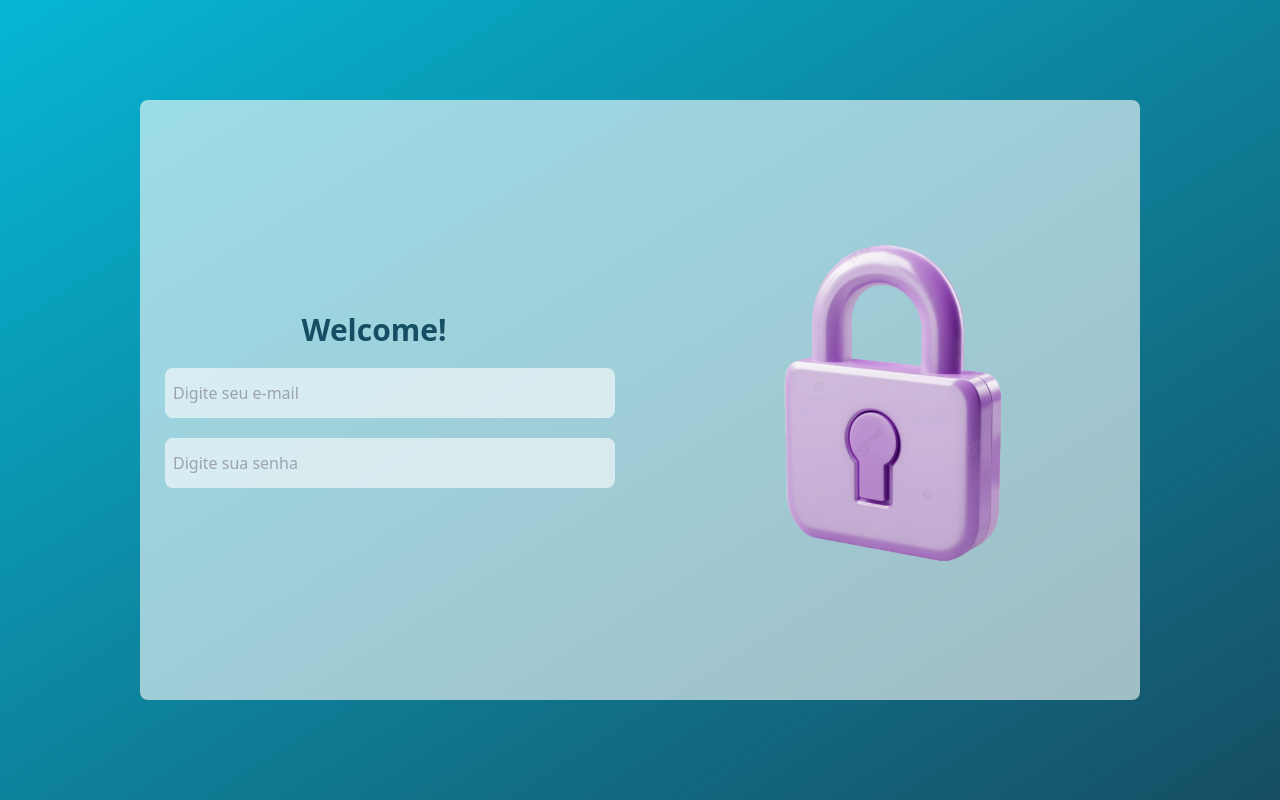
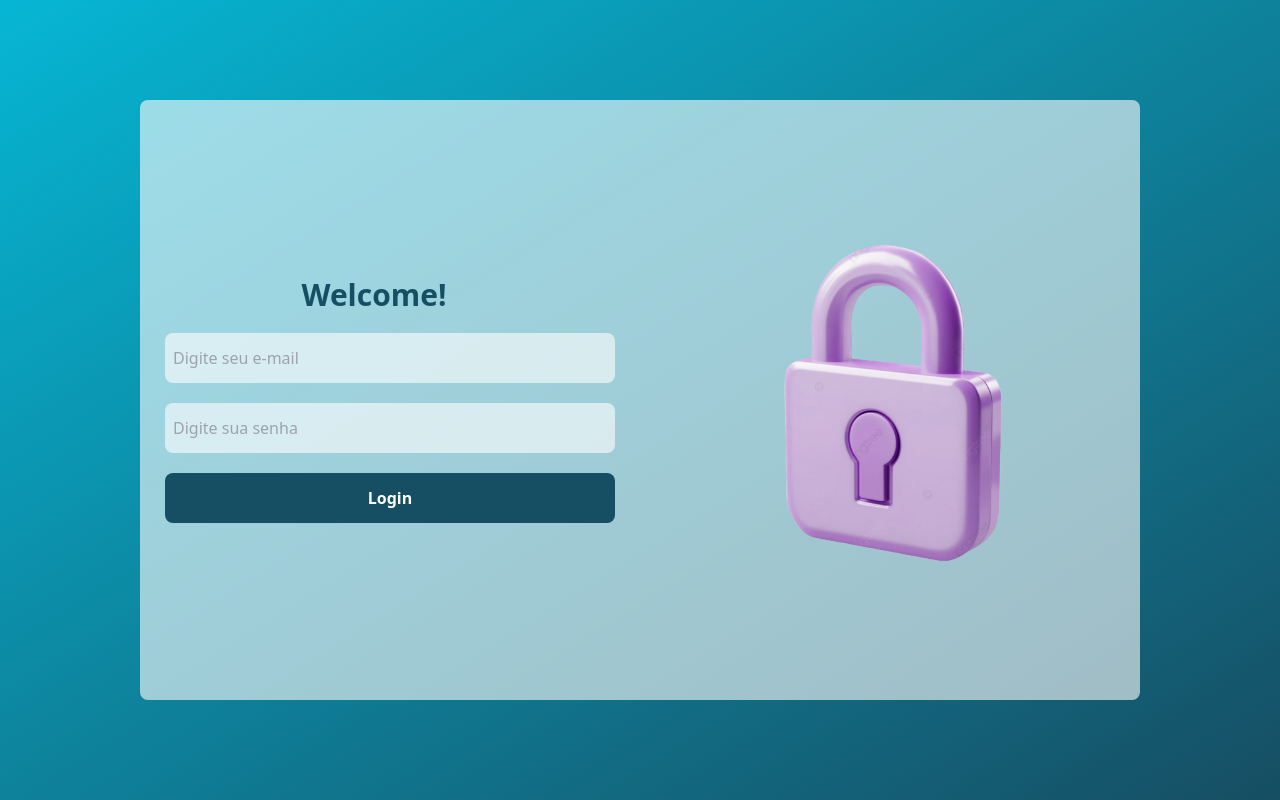
Before and after one commit to igormooura/auth-system, a React (Vite) app in the folder frontend/: page / in a window 1280 px wide. Built offline with nearby package versions, Linux system fonts and the light colour scheme.

Commit message:
feat: add a SubmitButton

```diff
--- /dev/null
+++ b/frontend/src/components/SubmitButton/SubmitButton.tsx
@@ -0,0 +1,13 @@
+
+const SubmitButton = () => {
+  return (
+    <button
+      type="submit"
+      className="w-[450px] h-[50px] rounded-lg bg-cyan-900 text-white font-bold hover:bg-cyan-700 transition-colors"
+    >
+      Login
+    </button>
+  );
+};
+
+export default SubmitButton;
--- a/frontend/src/pages/Login.tsx
+++ b/frontend/src/pages/Login.tsx
@@ -1,6 +1,7 @@
 import Inputs from "../components/Inputs";
 import cadeado from "../assets/cadeado.png";
 import { useState } from "react";
+import SubmitButton from "../components/SubmitButton/SubmitButton";
 
 const Login = () => {
 
@@ -28,6 +29,8 @@ const Login = () => {
             onChange={(e) => setPassword(e.target.value)}
             required
           />
+
+          <SubmitButton/>
         </div>
 
         <div className="flex-1 flex items-center justify-center">
```
